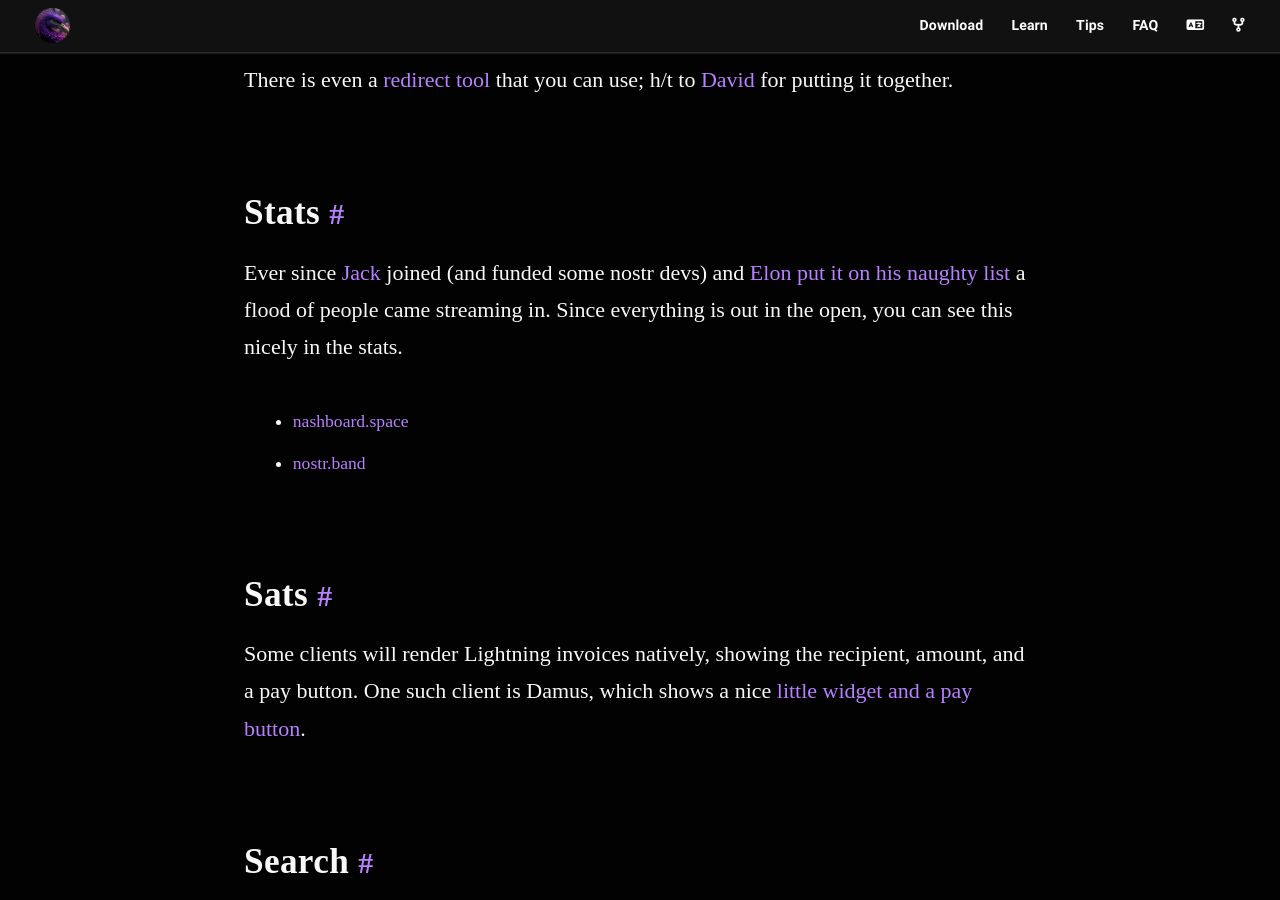
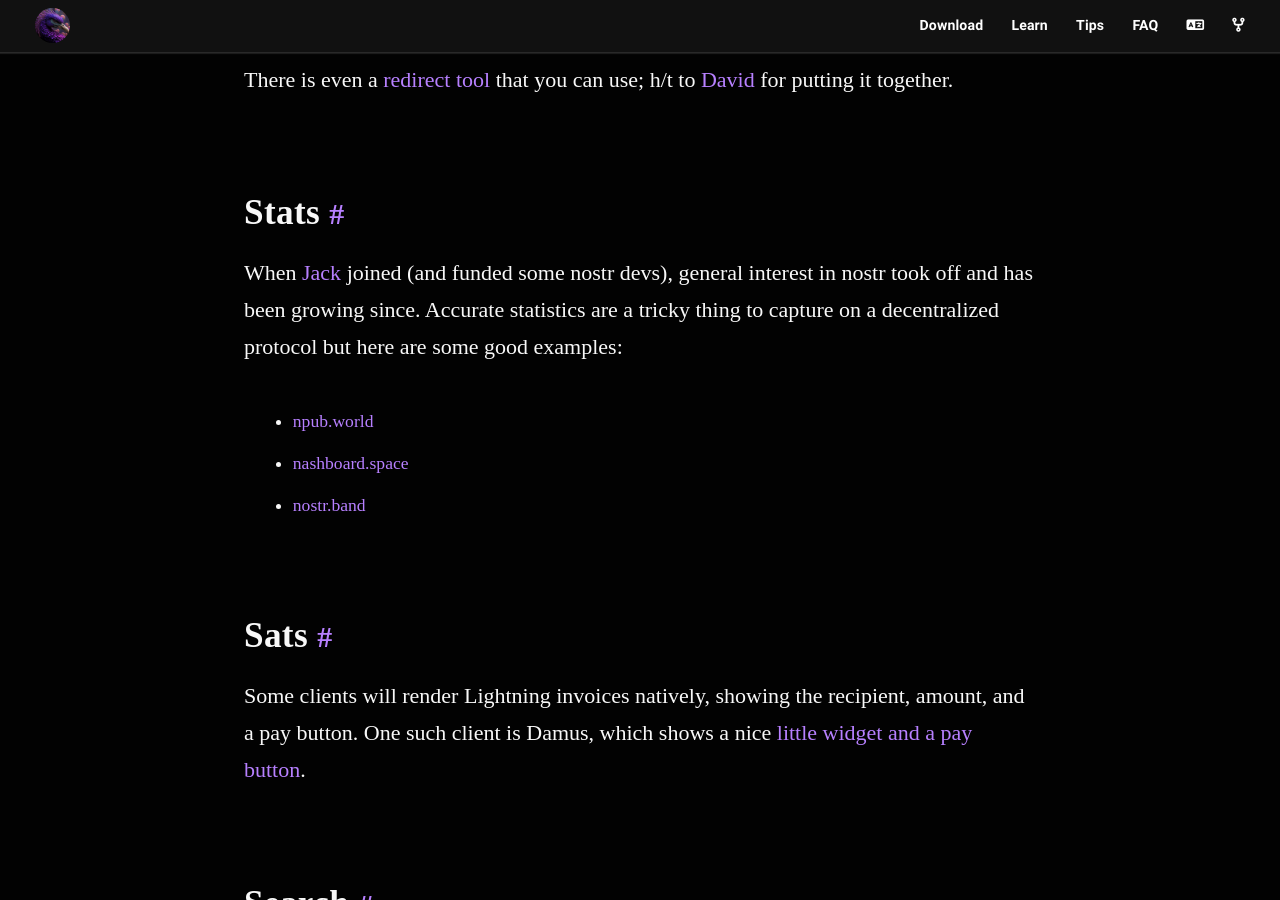
Before and after one commit to nostr-resources/nostr-resources.github.io, a Jekyll site: the page built from index.md, in a window 1280 px wide and 900 px high, scrolled down 15359 px. Built offline with Jekyll 4.4.1, drawn with Linux system fonts in a browser that asks for light colours; some web fonts are replaced.

Commit message:
Revise stats section
Everything about "stats" felt outdated. Hopefully this wording can stay fresh for a while.

```diff
--- a/index.md
+++ b/index.md
@@ -437,12 +437,11 @@ There is even a [redirect tool](https://nostredirect.davidcoen.it/) that you can
 
 ## Stats
 
-Ever since [Jack](https://twitter.com/jack/status/1603945963944480768) joined
-(and funded some nostr devs) and [Elon put it on his naughty
-list](https://twitter.com/dergigi/status/1604548665196138499) a flood of people
-came streaming in. Since everything is out in the open, you can see this nicely
-in the stats.
+When [Jack](https://twitter.com/jack/status/1603945963944480768) joined
+(and funded some nostr devs), general interest in nostr took off and has been growing since. Accurate statistics are a tricky thing to capture on a
+decentralized protocol but here are some good examples:
 
+- [npub.world](https://npub.world/stats)
 - [nashboard.space](https://nashboard.space/)
 - [nostr.band](https://nostr.band/stats.html)
 
```
